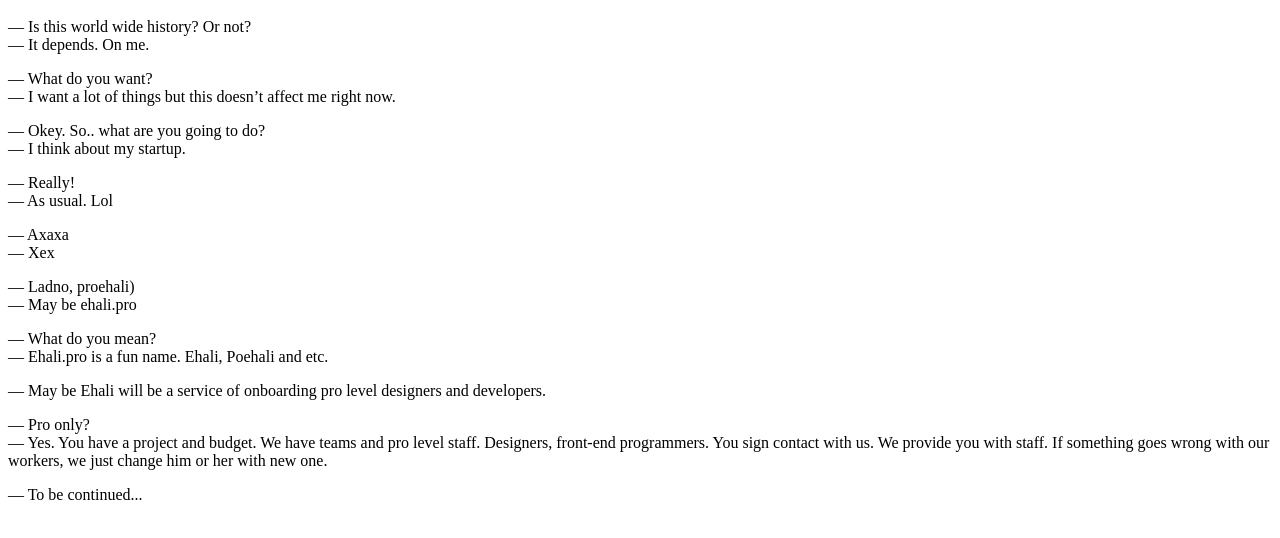
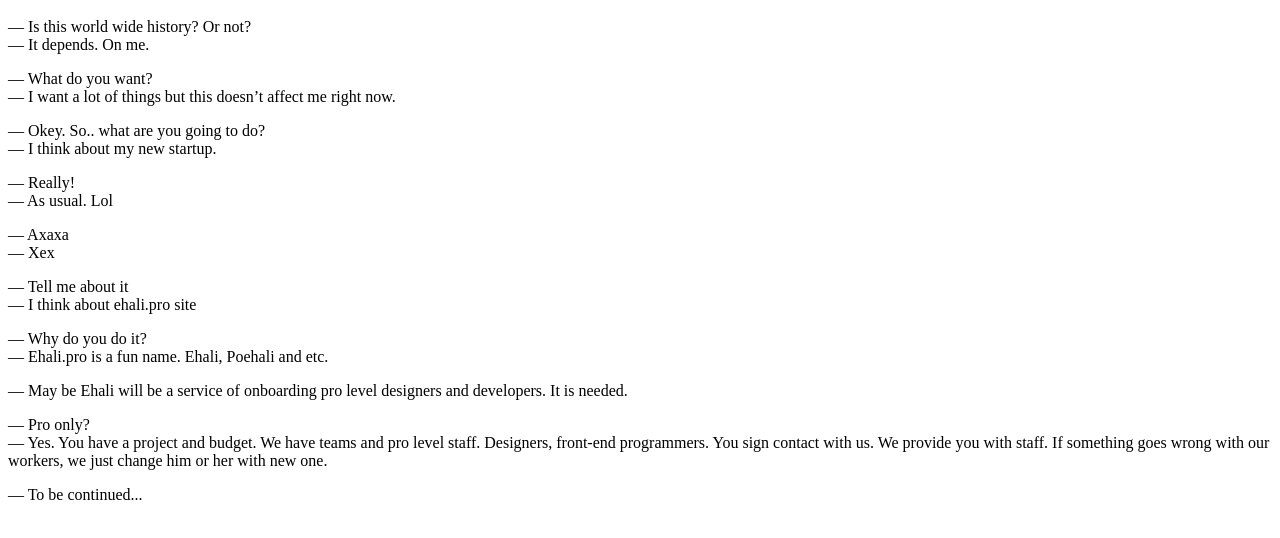
Before and after one commit to AlbertPrimatov/ehali-pro, a plain HTML site: page index.html in a window 1280 px wide. Shown: the part 48-586 px from the top of the page. Drawn offline with Linux system fonts and the light colour scheme.

Commit message:
Update index.html

```diff
--- a/index.html
+++ b/index.html
@@ -15,7 +15,7 @@
 
 <p>
 — Okey. So.. what are you going to do?</br>
-— I think about my startup.
+— I think about my new startup.
 </p>
 
 <p>
@@ -29,17 +29,17 @@
 </p>
 
 <p>
-— Ladno, proehali)</br>
-— May be ehali.pro
+— Tell me about it</br>
+— I think about ehali.pro site
 </p>
 
 <p>
-— What do you mean?</br>
+— Why do you do it?</br>
 — Ehali.pro is a fun name. Ehali, Poehali and etc.
 </p>
 
 <p>
-  — May be Ehali will be a service of onboarding pro level designers and developers.
+  — May be Ehali will be a service of onboarding pro level designers and developers. It is needed.
   </p>
 
 <p>
```
